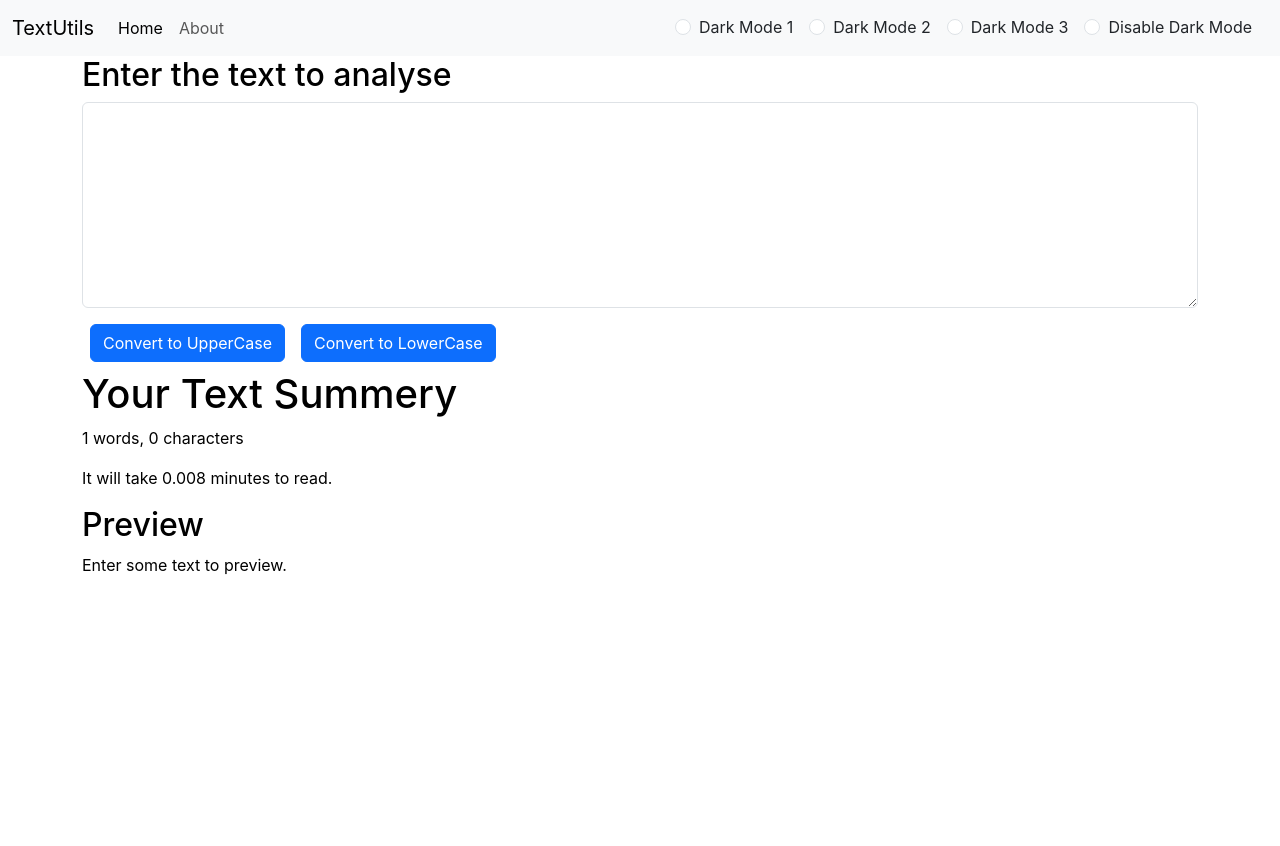
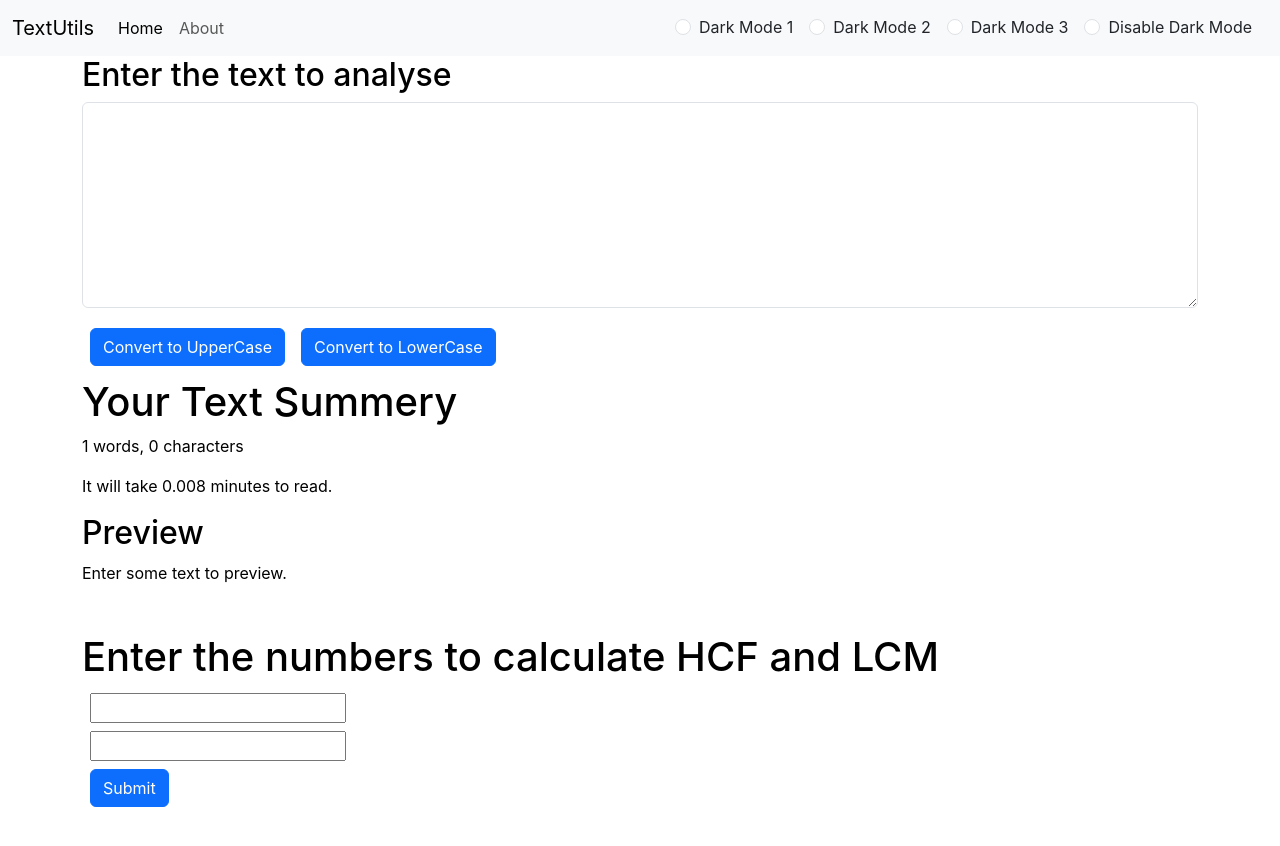
Before and after one commit to i-am-not-ashish/textUtils, a React (Create React App) app: page / in a window 1280 px wide. Shown: the top 846 px of the page. Before the commit the page ends 800 px from the top, so only its background shows below. Built offline with nearby package versions, Linux system fonts and the light colour scheme.

Commit message:
Added  New Component for HCF and LCM

```diff
--- a/package.json
+++ b/package.json
@@ -1,5 +1,6 @@
 {
   "name": "text-utils",
+  "homepage": "https://i-am-not-ashish.github.io/textUtils",
   "version": "0.1.0",
   "private": true,
   "dependencies": {
--- a/src/App.js
+++ b/src/App.js
@@ -4,7 +4,7 @@ import './App.css';
 import Navbar from './components/Navbar';
 import Alert from './components/Alert';
 import TextForm from './components/Textform';
-//import HCFandLCM from './components/HCFandLCM';
+import HCFandLCM from './components/HCFandLCM';
 
 
 function App() {
@@ -62,8 +62,8 @@ function App() {
     <Navbar title="TextUtils" aboutText="About" mode={mode} mode1={mode1} mode2={mode2} mode3={mode3} mode4={mode4} />
     <Alert alert={alert}></Alert>
     <TextForm heading="Enter the text to analyse" mode={mode} showAlert={showAlert} btnColor={btnColor}></TextForm>
-    {/*<HCFandLCM heading="Enter the numbers to calculate HCF and LCM"></HCFandLCM>
-    <About></About>*/}
+    <HCFandLCM heading="Enter the numbers to calculate HCF and LCM" mode={mode} btnColor={btnColor}></HCFandLCM>
+    {/*<About></About>*/}
     </>
   );
 }
--- a/src/components/HCFandLCM.js
+++ b/src/components/HCFandLCM.js
@@ -49,11 +49,11 @@ export default function HCFandLCM(props) {
     }
 
   return (
-    <div className="container my-5">
+    <div className="container my-5" style={{color: props.mode==='dark'?'white':'black'}}>
     <h1>{props.heading}</h1>
     <div><input type="text" className='input-form my-1 mx-2' value={a} onChange={HandleA}/></div>
     <div><input type="text" className='input-form my-1 mx-2' value={b} onChange={HandleB}/></div>
-    <button type="button" className="btn btn-outline-primary mx-2" onClick={HandleClick}>Submit</button>
+    <button type="button" className="btn btn-outline-primary mx-2 my-1" style={{backgroundColor: props.mode==='dark'?props.btnColor:'#0d6efd',color : 'white'}} onClick={HandleClick}>Submit</button>
     <div className='mx-2'>{x}</div>
     <div className='mx-2'>{y}</div>
     </div>
--- a/src/components/Textform.js
+++ b/src/components/Textform.js
@@ -24,8 +24,8 @@ export default function TextForm(props) {
         <div className="mb-3">
         <textarea className="form-control"  value={text} onChange={handleOnChange} style={{backgroundColor: props.mode==='dark'?'rgb(73, 80, 87)':'white', color: props.mode==='dark'?'white':'black'}} id="myBox" rows="8"></textarea>
         </div>
-        <button className="btn btn-primary mx-2" style={{backgroundColor: props.mode==='dark'?props.btnColor:'#0d6efd'}} onClick={handleClick}>Convert to UpperCase</button>
-        <button className="btn btn-primary mx-2" style={{backgroundColor: props.mode==='dark'?props.btnColor:'#0d6efd'}} onClick={handleDOwnClick}>Convert to LowerCase</button>
+        <button className="btn btn-primary mx-2 my-1" style={{backgroundColor: props.mode==='dark'?props.btnColor:'#0d6efd'}} onClick={handleClick}>Convert to UpperCase</button>
+        <button className="btn btn-primary mx-2 my-1" style={{backgroundColor: props.mode==='dark'?props.btnColor:'#0d6efd'}} onClick={handleDOwnClick}>Convert to LowerCase</button>
     </div>
     <div className="container my-2" style={{color: props.mode==='dark'?'white':'black'}}>
       <h1>Your Text Summery</h1>
```
